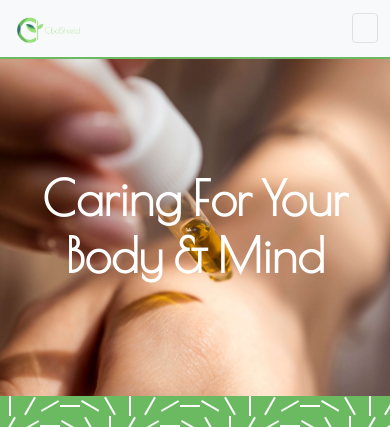
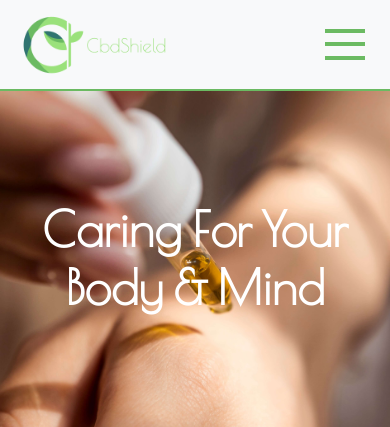
Before and after one commit to liammcluckie/cbd-shield, a Django app: page / in a window 390 px wide. Shown: the top 427 px of the page. Run offline with Django 3.2, Linux system fonts and the light colour scheme; some libraries are stand-ins or nearby versions.

Commit message:
Add hamburger icon click animations to base.css

```diff
--- a/static/css/base.css
+++ b/static/css/base.css
@@ -132,6 +132,64 @@ img {
     width: 20%;
 }
 
+.navbar-light .navbar-toggler {
+    border-color: rgba(0,0,0,0)!important;
+    color: rgba(0,0,0,0)!important;
+
+}
+
+/* Hamburger animation code taken and adapted from https://www.udemy.com/course/sass-the-complete-sass-course-css-preprocessor/ */
+
+.hamburger-menu {
+    width: 40px;
+    height: 40px;
+    position: relative;
+    z-index: 300;
+}
+
+.menu {
+    width: 100%;
+    height: 100%;
+    display: flex;
+    flex-direction: column;
+    justify-content: space-around;
+    cursor: pointer;
+    transition: transform .5s;
+    transition: transform .5s, -webkit-transform .5s;
+}
+
+.menu-line {
+    width: 100%;
+    height: 4px;
+    background-color: var(--primary--dark);
+    transform-origin: right;
+    transition: all .5s .5s;
+}
+
+.checkbox:checked ~ .navbar-navigation .navbar-navigation-left {
+    left: 0;
+}
+
+.checkbox:checked ~ .navbar-navigation .navbar-navigation-right {
+    right: 0;
+}
+
+.checkbox:checked ~ .hamburger-menu .menu {
+    transform: rotateZ(90deg);
+}
+
+.checkbox:checked ~ .hamburger-menu .menu-line-1 {
+    transform: rotateZ(-40deg);
+}
+
+.checkbox:checked ~ .hamburger-menu .menu-line-2 {
+    opacity: 0;
+}
+
+.checkbox:checked ~ .hamburger-menu .menu-line-3 {
+    transform: rotateZ(40deg);
+}
+
 .navbar-collapse {
     flex-grow: unset!important;
     margin-right: 2rem;
@@ -175,6 +233,14 @@ img {
     padding: 0!important;
 }
 
+.dropdown-toggle[aria-expanded="true"]:after {
+    transform: rotate(180deg);
+}
+
+.dropdown-toggle:after {
+    transition: 0.7s;
+}
+
 .dropdown-item-parent {
     background-color: var(--body);
     transition: all 0.3s ease;
@@ -207,6 +273,28 @@ img {
 @media (min-width: 992px) {
     .navbar-expand-lg .navbar-nav .nav-link {
         padding: 1rem 2rem!important;
+    }
+}
+
+@media (max-width: 992px) {
+    .nav-item:after {
+        width: 0;
+    }
+
+    .navbar-nav .dropdown-menu {
+        margin-top: 46px!important;
+    }
+}
+
+@media (max-width: 800px) {
+    .navbar-brand {
+        width: 30%;
+    }
+}
+
+@media (max-width: 440px) {
+    .navbar-brand {
+        width: 45%;
     }
 }
 
```
